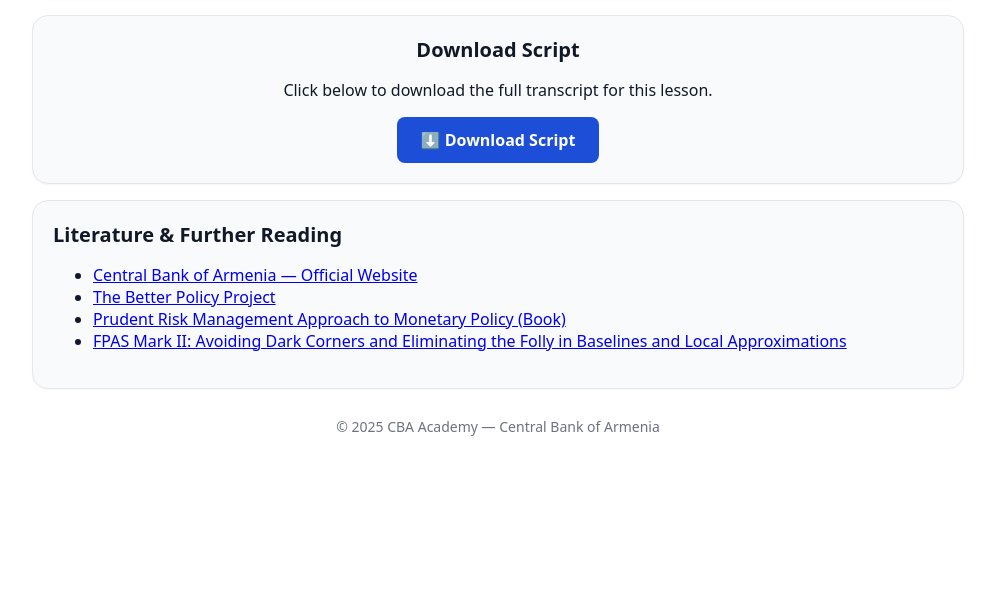
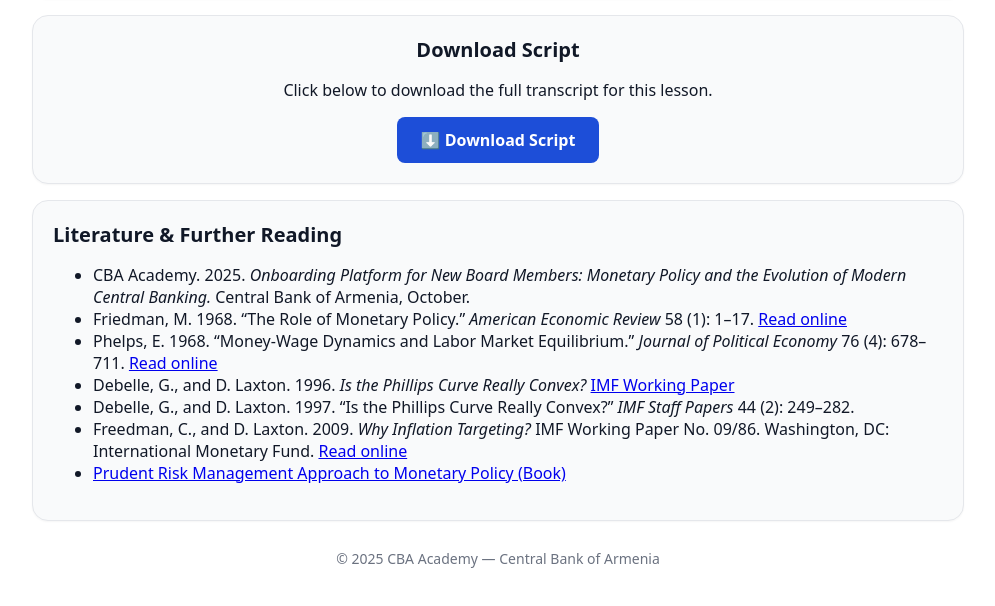
Before and after one commit to AsyaKostanyan/onboarding-system, a plain HTML site: page pages/lessons-from-the-1970s-the-great-inflation.html in a window 1280 px wide. Shown: the part 1073-1679 px from the top of the page, without its empty margins (282-1277 px from the left). Before the commit the page ends 1547 px from the top, so only its background shows below. Drawn offline with Linux system fonts and the light colour scheme.

Commit message:
Update Literature & Further Reading for Lesson 2 — The Great Inflation

```diff
--- a/pages/lessons-from-the-1970s-the-great-inflation.html
+++ b/pages/lessons-from-the-1970s-the-great-inflation.html
@@ -89,12 +89,40 @@
       <div class="card">
         <h2>Literature & Further Reading</h2>
         <ul>
-          <li><a href="https://www.cba.am/en" target="_blank" rel="noopener">Central Bank of Armenia — Official Website</a></li>
-          <li><a href="https://www.thebetterpolicyproject.org/" target="_blank" rel="noopener">The Better Policy Project</a></li>
-          <li><a href="https://www.thebetterpolicyproject.org/_files/ugd/bf672a_44316592afd24e26add8648beeb507a2.pdf" target="_blank" rel="noopener">Prudent Risk Management Approach to Monetary Policy (Book)</a></li>
-          <li><a href="https://www.thebetterpolicyproject.org/_files/ugd/bf672a_6ae27711ba7b4e0e9bd2a0c1b3557289.pdf" target="_blank" rel="noopener">FPAS Mark II: Avoiding Dark Corners and Eliminating the Folly in Baselines and Local Approximations</a></li>
+          <li>
+            CBA Academy. 2025. <em>Onboarding Platform for New Board Members: Monetary Policy and
+            the Evolution of Modern Central Banking.</em> Central Bank of Armenia, October.
+          </li>
+          <li>
+            Friedman, M. 1968. “The Role of Monetary Policy.” <em>American Economic Review</em> 58 (1): 1–17.
+            <a href="https://www.aeaweb.org/aer/top20/58.1.1-17.pdf" target="_blank" rel="noopener">Read online</a>
+          </li>
+          <li>
+            Phelps, E. 1968. “Money-Wage Dynamics and Labor Market Equilibrium.”
+            <em>Journal of Political Economy</em> 76 (4): 678–711.
+            <a href="https://www.researchgate.net/publication/24106857_Money-Wage_Dynamics_and_Labor-Market_Equilibrium" target="_blank" rel="noopener">Read online</a>
+          </li>
+          <li>
+            Debelle, G., and D. Laxton. 1996. <em>Is the Phillips Curve Really Convex?</em>
+            <a href="https://www.imf.org/en/Publications/WP/Issues/2016/12/30/Is-the-Phillips-Curve-Really-a-Curve-Some-Evidence-for-Canada-the-United-Kingdom-and-the-2079" target="_blank" rel="noopener">IMF Working Paper</a>
+          </li>
+          <li>
+            Debelle, G., and D. Laxton. 1997. “Is the Phillips Curve Really Convex?”
+            <em>IMF Staff Papers</em> 44 (2): 249–282.
+          </li>
+          <li>
+            Freedman, C., and D. Laxton. 2009. <em>Why Inflation Targeting?</em>
+            IMF Working Paper No. 09/86. Washington, DC: International Monetary Fund.
+            <a href="https://www.imf.org/external/pubs/ft/wp/2009/wp0986.pdf" target="_blank" rel="noopener">Read online</a>
+          </li>
+          <li>
+            <a href="https://www.thebetterpolicyproject.org/_files/ugd/bf672a_44316592afd24e26add8648beeb507a2.pdf" target="_blank" rel="noopener">
+              Prudent Risk Management Approach to Monetary Policy (Book)
+            </a>
+          </li>
         </ul>
       </div>
+
 
       <!-- Footer -->
       <footer>
```
